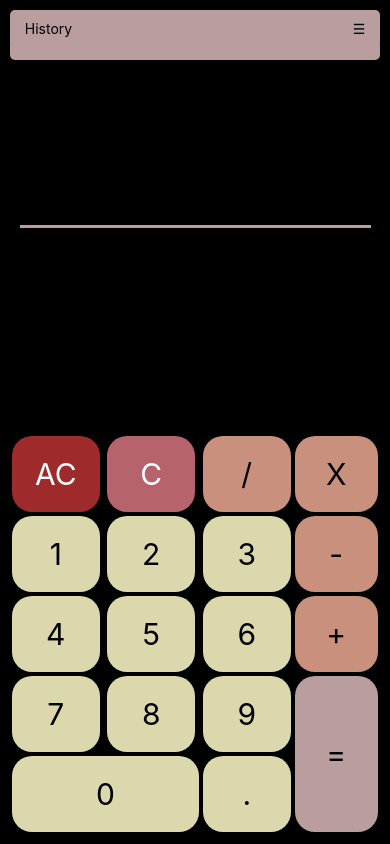
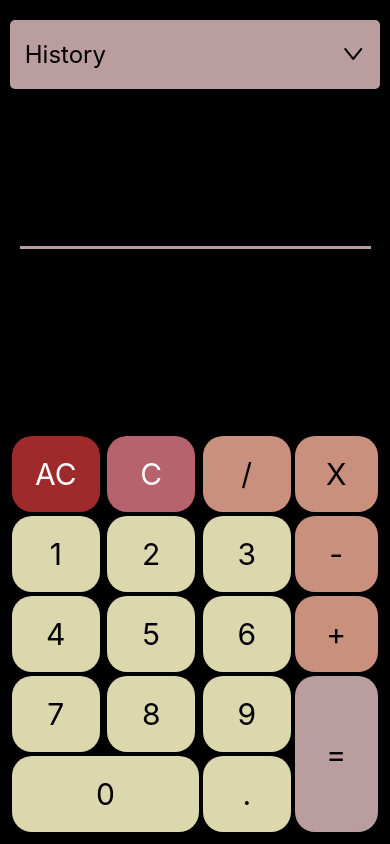
Before and after one commit to Nicolewrack23/Calculator_App, a React Native app in the folder project-calculator-app/: screen / in a window 390 px wide. Built offline with nearby package versions, Linux system fonts and the light colour scheme.

Commit message:
adding icons to the accordion and styling added

```diff
--- a/project-calculator-app/components/Accordion.js
+++ b/project-calculator-app/components/Accordion.js
@@ -1,10 +1,11 @@
 import { View, Text, Pressable, StyleSheet } from "react-native";
 import { useState } from "react";
+import { AntDesign } from "@expo/vector-icons";
 
 const equationListAccordion = ({ storedData }) => {
   const [isOpen, setIsOpen] = useState(false);
   const arrayDataItems = storedData.map((course, index) => (
-    <Text key={index} style={styles.item}>
+    <Text key={index} style={styles.textStyling}>
       {course}
     </Text>
   ));
@@ -18,12 +19,20 @@ const equationListAccordion = ({ storedData }) => {
       <View>
         <Pressable onPress={toggleAccordion}>
           <View style={styles.pressable}>
-            <Text style={styles.item}>History</Text>
-            <Text style={styles.item}>{isOpen ? "x" : "☰"}</Text>
+            <Text style={styles.textStyling}>History</Text>
+            <Text style={styles.textStyling}>
+              {isOpen ? (
+                <AntDesign name="up" size={24} color="black" />
+              ) : (
+                <AntDesign name="down" size={24} color="black" />
+              )}
+            </Text>
           </View>
         </Pressable>
       </View>
-      <View style={styles.dropdown}>{arrayDataItems}</View>
+      <View style={[styles.dropdown, isOpen ? styles.open : styles.closed]}>
+        {arrayDataItems}
+      </View>
     </View>
   );
 };
@@ -31,30 +40,36 @@ const equationListAccordion = ({ storedData }) => {
 export default equationListAccordion;
 const styles = StyleSheet.create({
   accordionBox: {
+    zIndex: 1,
     width: "95%",
     margin: 10,
+    marginTop: 20,
     backgroundColor: "#BA9D9F",
     borderRadius: 5,
   },
   pressable: {
-    padding: 10,
+    padding: 20,
     paddingHorizontal: 15,
-
-    flex: 1,
     flexDirection: "row",
     justifyContent: "space-between",
   },
-  item: {
-    color: "black",
+  textStyling: {
+    color: "#000",
     textAlign: "center",
+    fontSize: 24,
   },
   dropdown: {
     backgroundColor: "#BA9D9F",
     position: "absolute",
-    top: 30,
-    zIndex: 1,
+    top: 50,
     padding: 10,
     width: "100%",
     borderRadius: 5,
   },
+  closed: {
+    display: "none",
+  },
+  open: {
+    display: "flex",
+  },
 });
```
